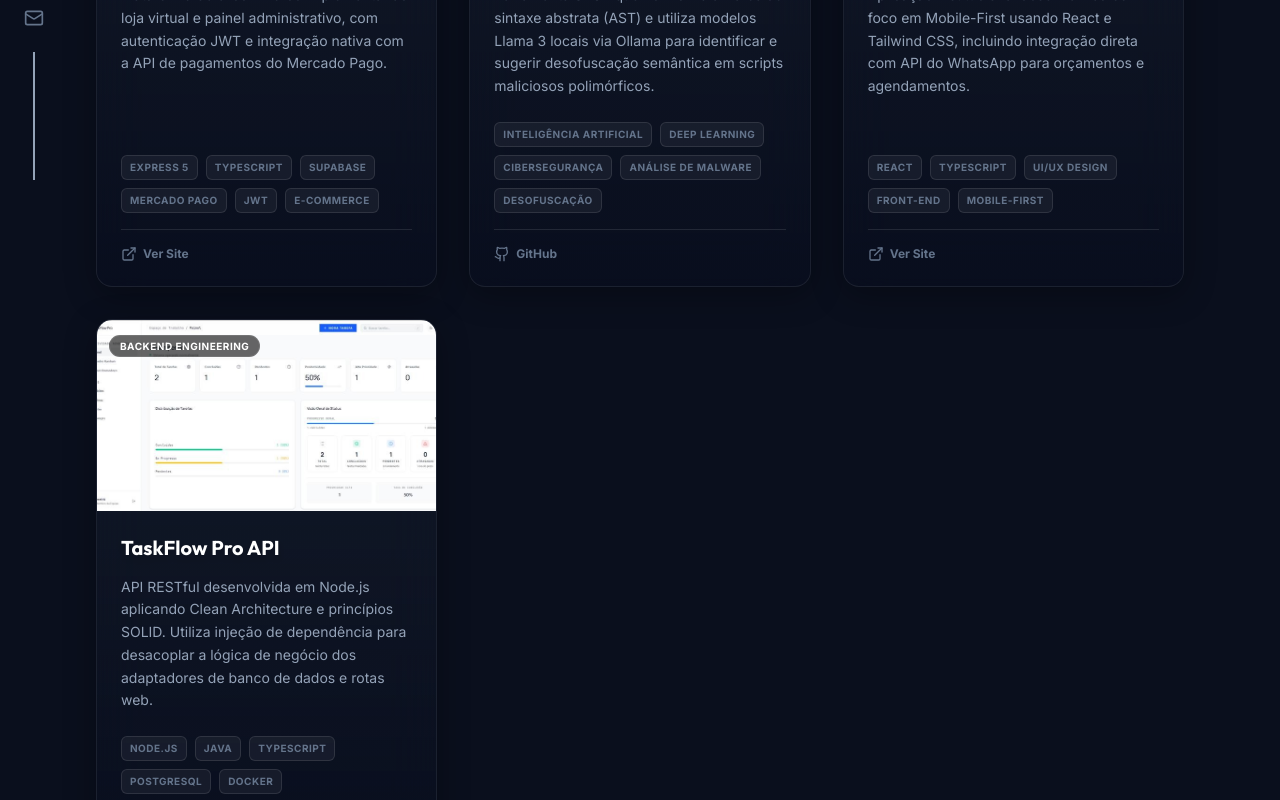
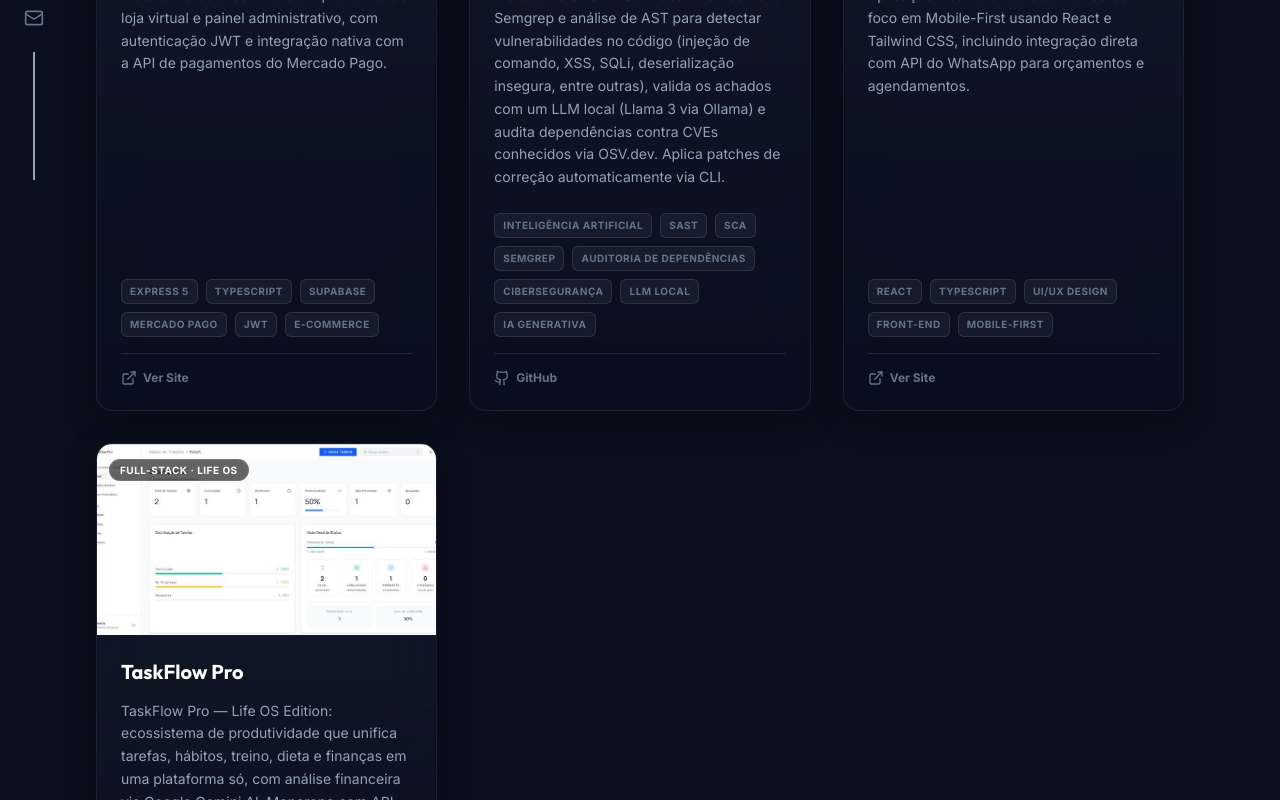
Before and after one commit to vrsebeatriz/meu-portifolio, a Next.js app: page /portfolio in a window 1280 px wide. Shown: the part 620-1420 px from the top of the page. Built offline with nearby package versions, Linux system fonts and the light colour scheme.

Commit message:
fix: update project descriptions and tags based on real ground-truth from READMEs

```diff
--- a/src/app/portfolio/page.tsx
+++ b/src/app/portfolio/page.tsx
@@ -14,8 +14,8 @@ const projects = [
   },
   {
     title: "CypherGuard AI",
-    description: "Ferramenta SAST que normaliza árvores de sintaxe abstrata (AST) e utiliza modelos Llama 3 locais via Ollama para identificar e sugerir desofuscação semântica em scripts maliciosos polimórficos.",
-    tags: ["Inteligência Artificial", "Deep Learning", "Cibersegurança", "Análise de Malware", "Desofuscação"],
+    description: "Plataforma SAST + SCA local-first: combina Semgrep e análise de AST para detectar vulnerabilidades no código (injeção de comando, XSS, SQLi, deserialização insegura, entre outras), valida os achados com um LLM local (Llama 3 via Ollama) e audita dependências contra CVEs conhecidos via OSV.dev. Aplica patches de correção automaticamente via CLI.",
+    tags: ["Inteligência Artificial", "SAST", "SCA", "Semgrep", "Auditoria de Dependências", "Cibersegurança", "LLM Local", "IA Generativa"],
     category: "Security & AI",
     github: "https://github.com/vrsebeatriz/CypherGuard-IA",
     image: "/images/cypherguard.jpg",
@@ -29,10 +29,10 @@ const projects = [
     image: "/images/jarlyne.png",
   },
   {
-    title: "TaskFlow Pro API",
-    description: "API RESTful desenvolvida em Node.js aplicando Clean Architecture e princípios SOLID. Utiliza injeção de dependência para desacoplar a lógica de negócio dos adaptadores de banco de dados e rotas web.",
-    tags: ["Node.js", "Java", "TypeScript", "PostgreSQL", "Docker", "Arquitetura Monorepo", "REST API"],
-    category: "Backend Engineering",
+    title: "TaskFlow Pro",
+    description: "TaskFlow Pro — Life OS Edition: ecossistema de produtividade que unifica tarefas, hábitos, treino, dieta e finanças em uma plataforma só, com análise financeira via Google Gemini AI. Monorepo com API REST em Node.js/Express, persistência em LowDB, frontend React + TypeScript com suporte PWA.",
+    tags: ["React", "Express.js", "Google Gemini API", "LowDB", "PWA", "TypeScript", "Node.js", "Arquitetura Monorepo"],
+    category: "Full-Stack · Life OS",
     github: "https://github.com/vrsebeatriz/TaskFlow",
     image: "/images/taskflow.jpg",
   }
```
